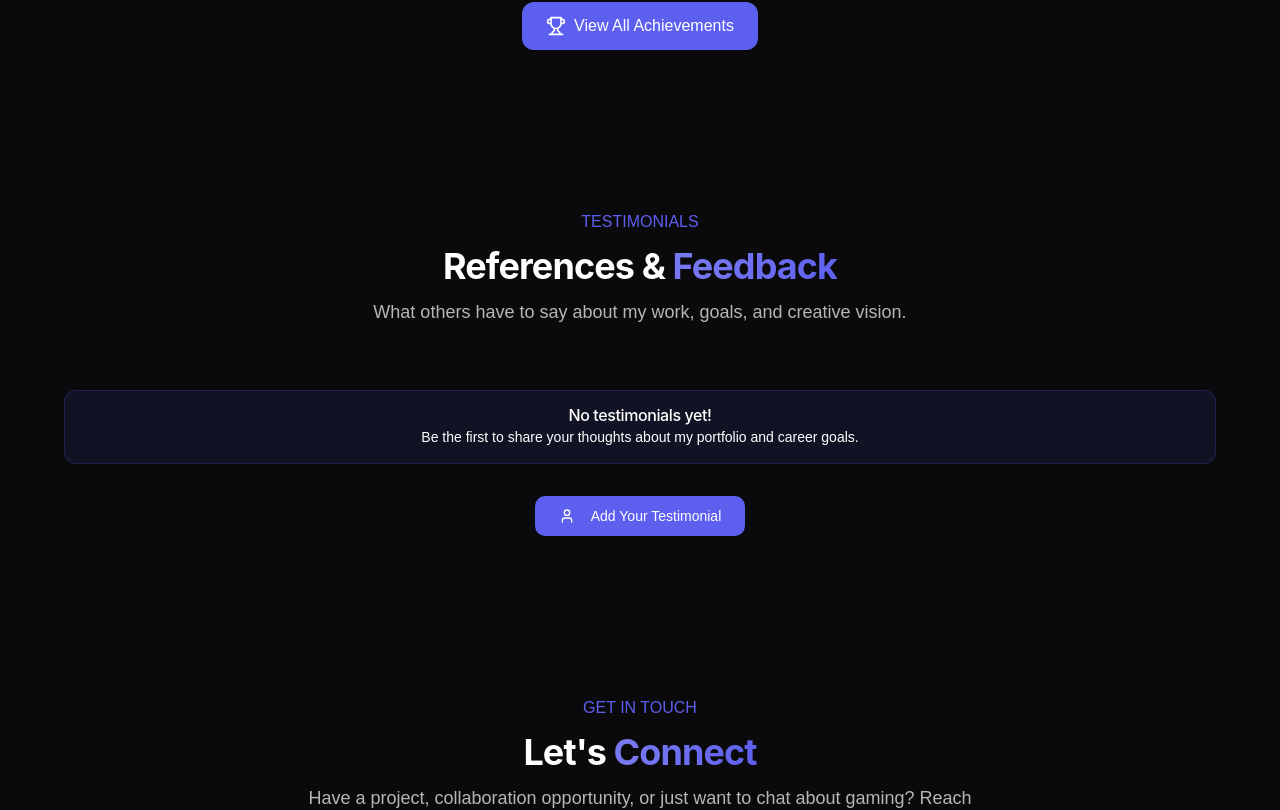
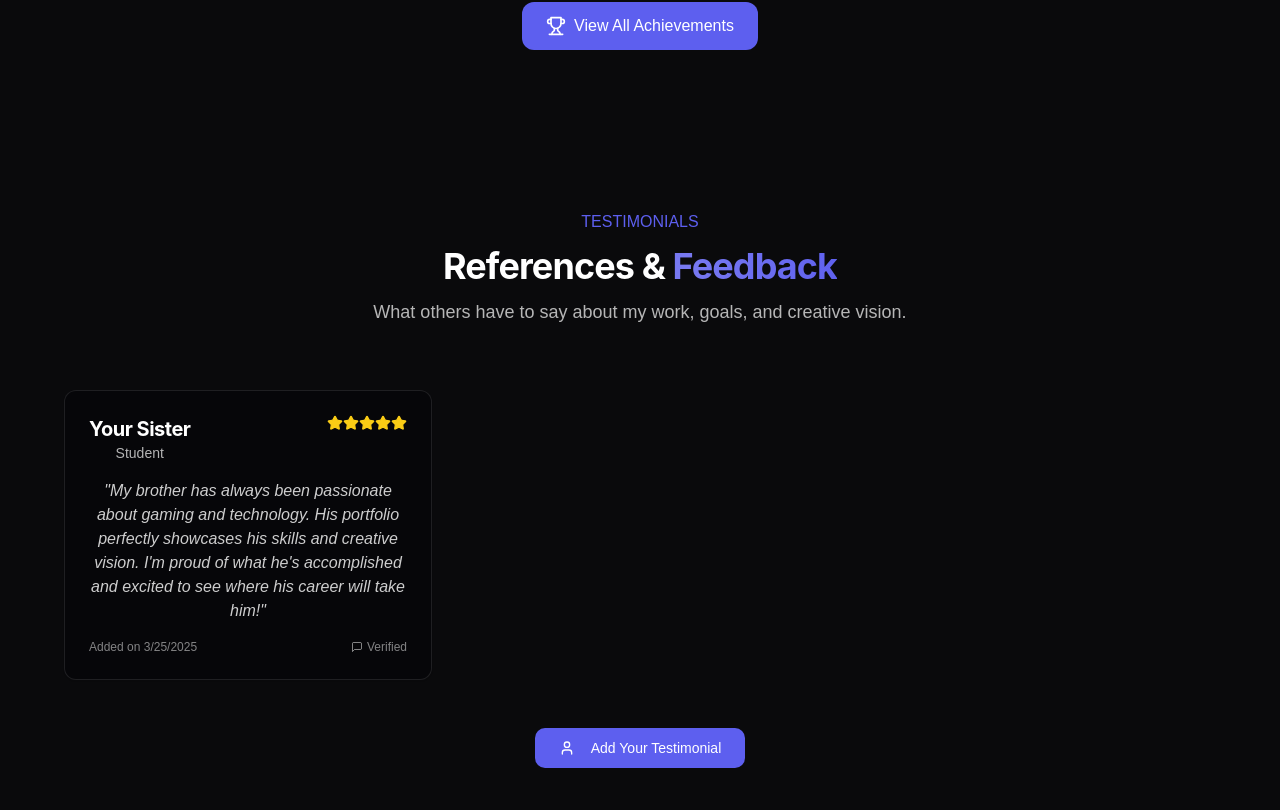
Before and after one commit to Om-Shinkar/gamerfolio-quest, a React (Vite) app: page / in a window 1280 px wide. Shown: the part 6219-7029 px from the top of the page. Built offline with nearby package versions, Linux system fonts and the light colour scheme; a web font is replaced by a local one.

Commit message:
Add new reference
Add a new reference to the references section and ensure that all references are saved and displayed.

```diff
--- a/src/components/References.tsx
+++ b/src/components/References.tsx
@@ -31,25 +31,52 @@ type Reference = {
 // Use a consistent storage key
 const STORAGE_KEY = 'testimonials';
 
+// Add your sister's testimonial as a default reference
+const DEFAULT_REFERENCES: Reference[] = [
+  {
+    id: "sister-reference-001",
+    name: "Your Sister",
+    profession: "Student",
+    testimonial: "My brother has always been passionate about gaming and technology. His portfolio perfectly showcases his skills and creative vision. I'm proud of what he's accomplished and excited to see where his career will take him!",
+    date: new Date(Date.now() - 86400000).toLocaleDateString(), // yesterday's date
+  }
+];
+
 const References = () => {
   const { toast } = useToast();
   const [references, setReferences] = useState<Reference[]>([]);
   const [showForm, setShowForm] = useState(false);
+  const [initialized, setInitialized] = useState(false);
 
   // Load testimonials from localStorage when component mounts
   useEffect(() => {
     const loadTestimonials = () => {
       try {
         const savedReferences = localStorage.getItem(STORAGE_KEY);
+
         if (savedReferences) {
           const parsedReferences = JSON.parse(savedReferences);
           setReferences(parsedReferences);
           console.log('Testimonials loaded successfully:', parsedReferences);
         } else {
-          console.log('No saved testimonials found in localStorage');
+          // If no testimonials found, use the default references
+          console.log('No saved testimonials found, using default references');
+          setReferences(DEFAULT_REFERENCES);
+          // Save default references to localStorage
+          localStorage.setItem(STORAGE_KEY, JSON.stringify(DEFAULT_REFERENCES));
         }
       } catch (error) {
         console.error('Error loading testimonials from localStorage:', error);
+        // If there's an error, use default references as fallback
+        setReferences(DEFAULT_REFERENCES);
+        // Try to save the defaults
+        try {
+          localStorage.setItem(STORAGE_KEY, JSON.stringify(DEFAULT_REFERENCES));
+        } catch (saveError) {
+          console.error('Error saving default testimonials:', saveError);
+        }
+      } finally {
+        setInitialized(true);
       }
     };
 
@@ -75,12 +102,21 @@ const References = () => {
     };
 
     const updatedReferences = [...references, newReference];
-    setReferences(updatedReferences);
 
     // Save to localStorage with better error handling
     try {
       localStorage.setItem(STORAGE_KEY, JSON.stringify(updatedReferences));
       console.log('Testimonials saved successfully:', updatedReferences);
+
+      // Only update state after successful save
+      setReferences(updatedReferences);
+      form.reset();
+      setShowForm(false);
+
+      toast({
+        title: "Thank you for your testimonial!",
+        description: "Your feedback has been saved and will be displayed whenever someone visits the site.",
+      });
     } catch (error) {
       console.error('Error saving testimonials to localStorage:', error);
       toast({
@@ -88,17 +124,25 @@ const References = () => {
         description: "There was a problem saving your feedback. Please try again.",
         variant: "destructive",
       });
-      return;
     }
+  };
 
-    form.reset();
-    setShowForm(false);
-
-    toast({
-      title: "Thank you for your testimonial!",
-      description: "Your feedback has been saved and will be displayed whenever someone visits the site.",
-    });
-  };
+  // Don't render until we've tried to load from storage
+  if (!initialized) {
+    return (
+      <section id="references" className="section-container">
+        <div className="max-w-6xl mx-auto">
+          <div className="space-y-3 text-center mb-16">
+            <p className="text-gaming-accent font-medium">TESTIMONIALS</p>
+            <h2 className="section-heading">References & <span className="shimmer-text">Feedback</span></h2>
+            <p className="text-lg text-white/70 max-w-2xl mx-auto">
+              Loading testimonials...
+            </p>
+          </div>
+        </div>
+      </section>
+    );
+  }
 
   return (
     <section id="references" className="section-container">
```
